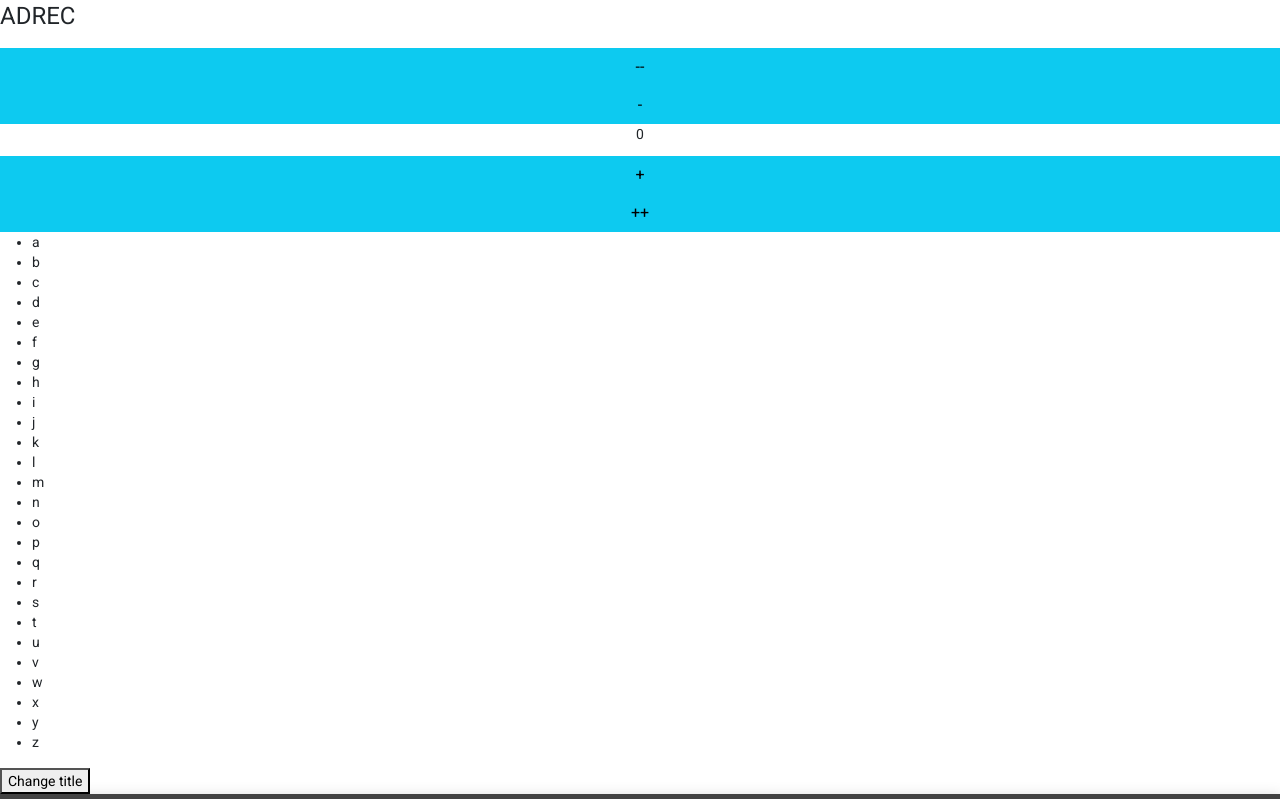
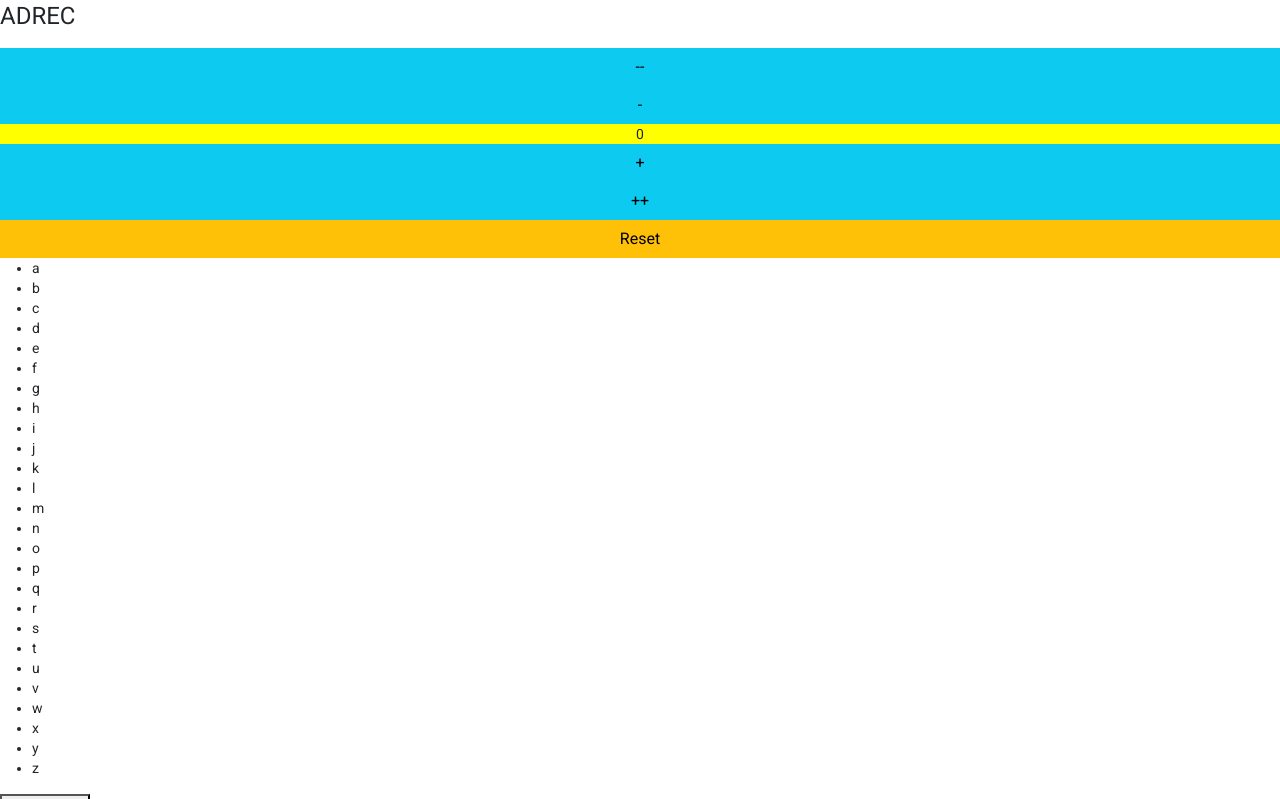
Before and after one commit to TyTy-cf/adrec-angular, an Angular app: page / in a window 1280 px wide. Shown: the top 799 px of the page. Built offline with nearby package versions, Linux system fonts and the light colour scheme.

Commit message:
exo compteur + css

```diff
--- a/src/app/app.component.html
+++ b/src/app/app.component.html
@@ -1,20 +1,21 @@
 
 <h1>{{ title|uppercase }}</h1>
-
 
 <div class="row text-center">
   <button class="btn btn-info" (click)="changeCompteur(-10);">--</button>
   <button class="btn btn-info" (click)="changeCompteur(-1);">-</button>
-  <p>{{ compteur }}</p>
+  <span [class]="compteurCss">{{ compteur }}</span>
   <button class="btn btn-info" (click)="changeCompteur(1);">+</button>
   <button class="btn btn-info" (click)="changeCompteur(10);">++</button>
+  <button class="btn btn-warning" (click)="reset();">Reset</button>
 </div>
-
 
 <ul>
   <li *ngFor="let alpha of alphabet">{{ alpha }}</li>
 </ul>
 
+
+<!-- On utilise les attributs "angular" via [id] pour définir la valeur de l'id depuis le TS -->
 <button
   *ngIf="title"
   (click)="changeTitle();"
--- a/src/app/app.component.scss
+++ b/src/app/app.component.scss
@@ -0,0 +1,27 @@
+
+$color-red: darkred;
+$color-red-max: red;
+$color-green: forestgreen;
+$color-green-max: darkgreen;
+
+.negative {
+  color: wheat;
+  background-color: $color-red;
+  &-max {
+    background-color: $color-red-max;
+    color: yellow;
+  }
+}
+
+.positive {
+  background-color: $color-green;
+  color: wheat;
+  &-max {
+    background-color: $color-green-max;
+    color: wheat;
+  }
+}
+
+.neutral {
+  background-color: yellow;
+}
--- a/src/app/app.component.ts
+++ b/src/app/app.component.ts
@@ -16,6 +16,7 @@ export class AppComponent {
   btnId = 'idBtnChangeTitle';
 
   compteur: number;
+  compteurCss: string;
 
   dataSource: MatTableDataSource<Region>;
   displayedColumns: string[] = ['name', 'code'];
@@ -30,6 +31,7 @@ export class AppComponent {
   ) {
     this.dataSource = new MatTableDataSource(regionService.getRegionsList());
     this.compteur = 0;
+    this.compteurCss = 'neutral';
   }
 
   changeTitle(): void {
@@ -38,5 +40,21 @@ export class AppComponent {
 
   changeCompteur(interval: number): void {
     this.compteur += interval;
+    if (this.compteur === 0) {
+      this.compteurCss = 'neutral';
+    } else if (this.compteur > 0 && this.compteur < 50) {
+      this.compteurCss = 'positive';
+    } else if (this.compteur > 50) {
+      this.compteurCss = 'positive-max';
+    } else if (this.compteur < 0 && this.compteur > -50) {
+      this.compteurCss = 'negative';
+    } else if (this.compteur < -50) {
+      this.compteurCss = 'negative-max';
+    }
+  }
+
+  reset(): void {
+    this.compteur = 0;
+    this.compteurCss = 'neutral';
   }
 }
--- a/src/app/app.module.ts
+++ b/src/app/app.module.ts
@@ -17,7 +17,7 @@ import {DepartmentService} from '../services/department.service';
     AppRoutingModule,
     BrowserAnimationsModule,
     MatTableModule,
-    MatSortModule
+    MatSortModule,
   ],
   providers: [
     {provide: AbstractDepartment, useClass: DepartmentService},
--- a/src/styles.scss
+++ b/src/styles.scss
@@ -1,5 +1,5 @@
 /* You can add global styles to this file, and also import other style files */
 
+@import "node_modules/bootstrap/scss/bootstrap";
+
 @import "styles/global";
-
-@import "node_modules/bootstrap/scss/bootstrap";
```
